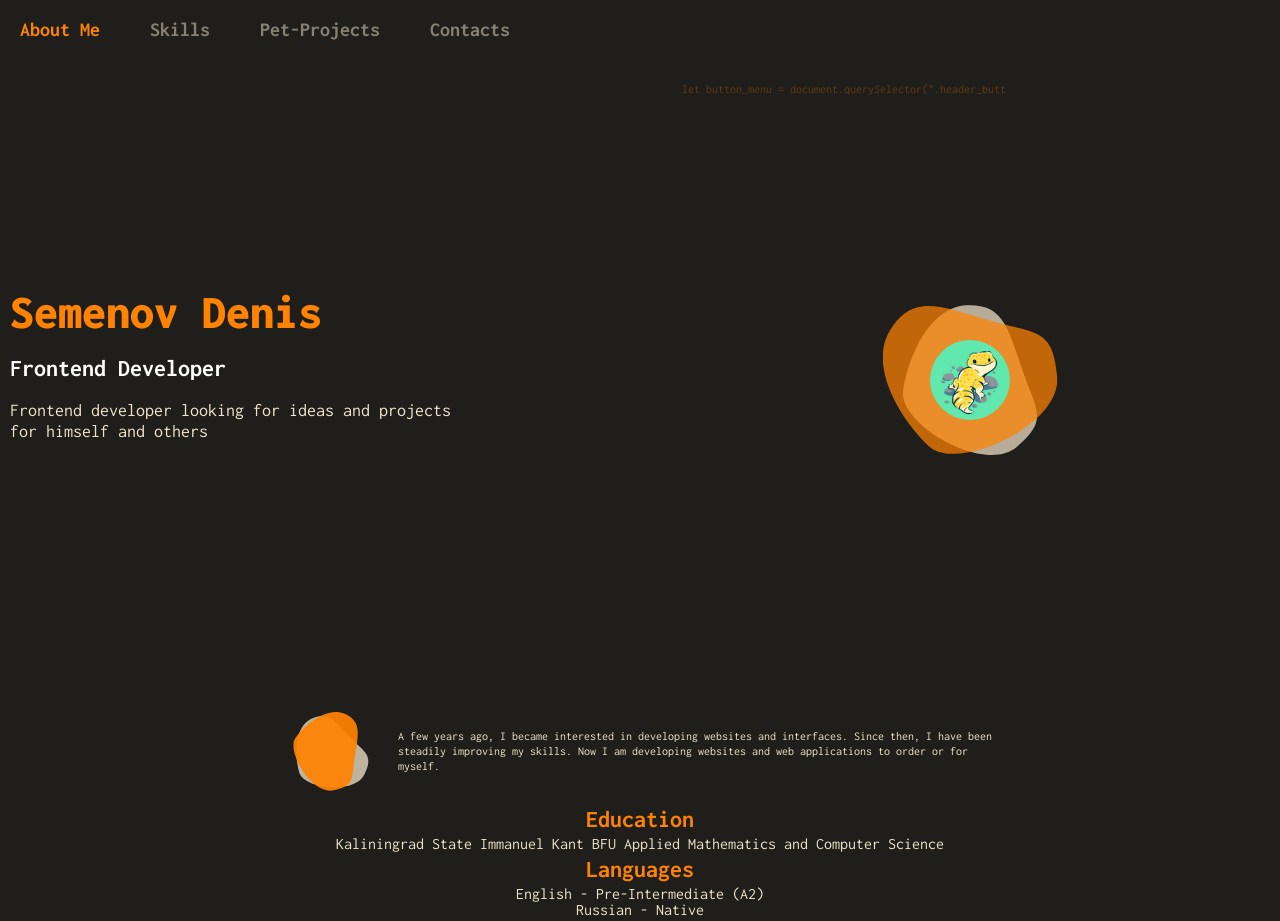
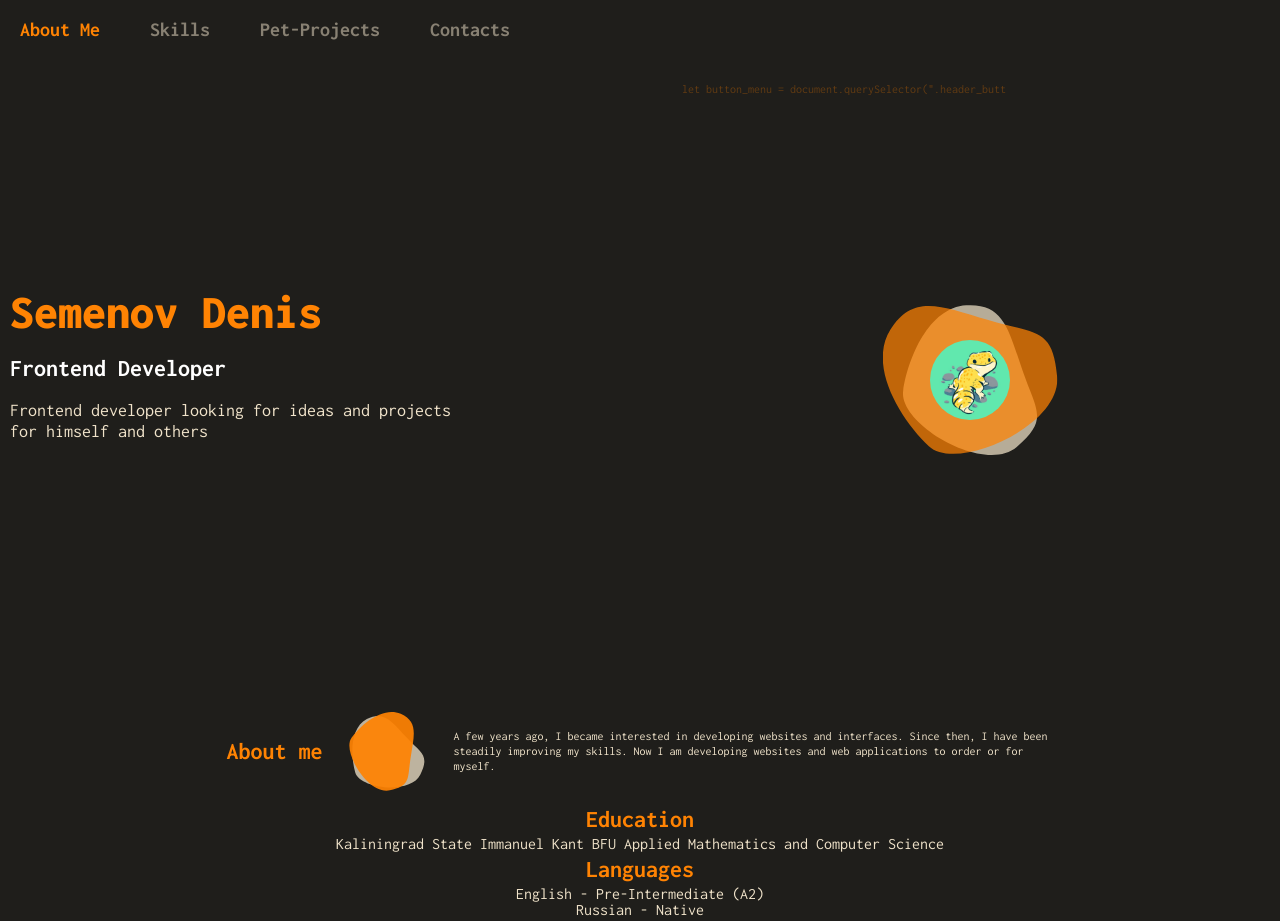
Before and after one commit to sinsqlamy/rsschool-cv, a plain HTML site: page index.html in a window 1280 px wide. Shown: the top 921 px of the page. Drawn offline with Linux system fonts and the light colour scheme.

Commit message:
feat: release v1.2

```diff
--- a/index.html
+++ b/index.html
@@ -93,6 +93,7 @@
     <section class="about-me" id="about-me">
         <div class="container">
             <div class="about-me-wrapper">
+                <h2>About me</h2>
                 <img src="assets/images/Logo.svg" alt="" />
                 <p>
                     A few years ago, I became interested in developing websites and
```
